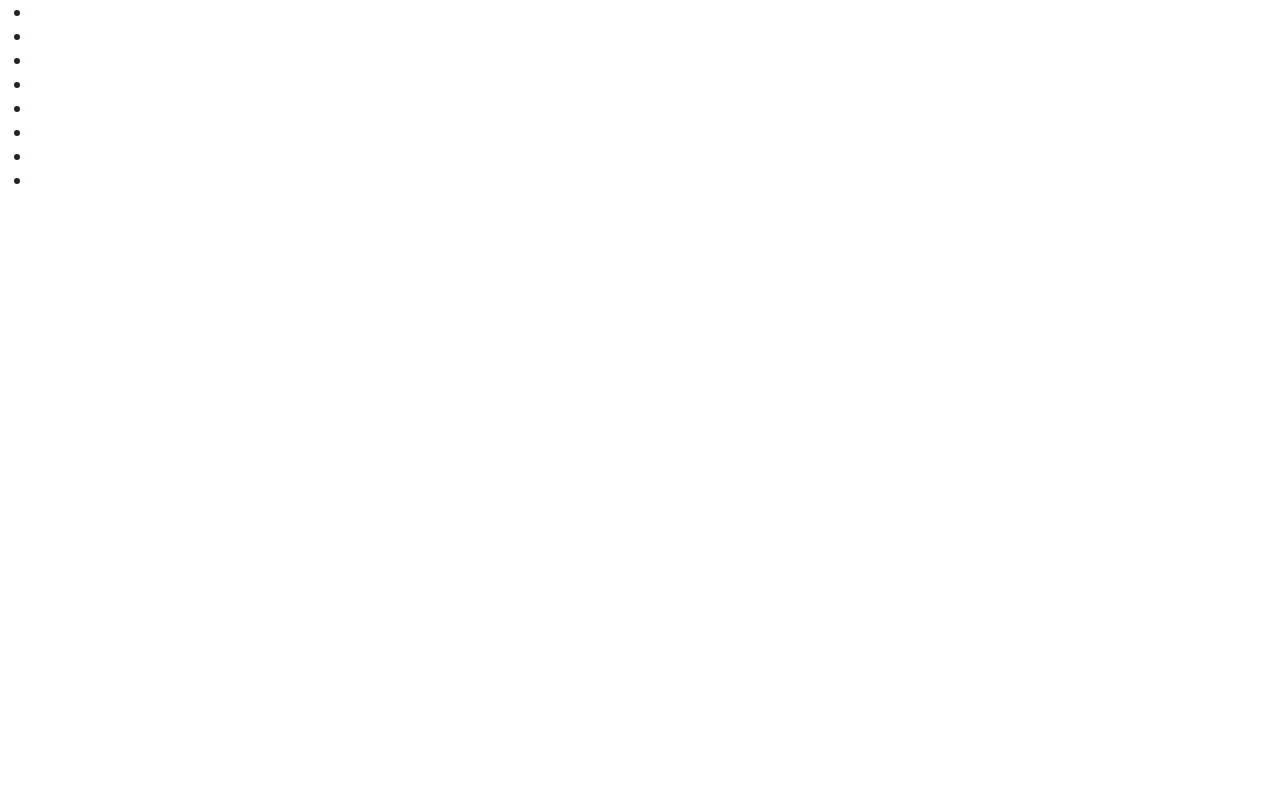
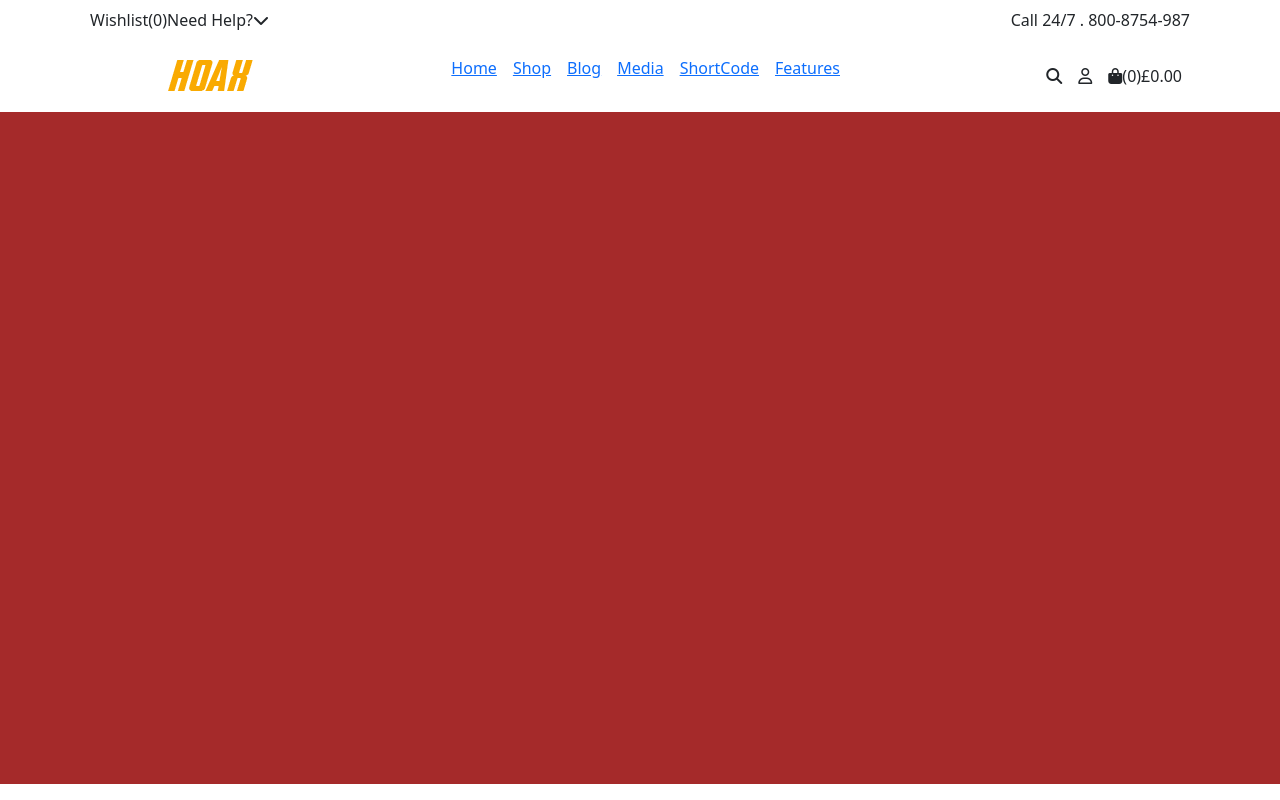
Before and after one commit to DavideFarci/proj-html-vuejs, a Vue app: page / in a window 1280 px wide. Built offline with nearby package versions, Linux system fonts and the light colour scheme.

Commit message:
add header and nav

```diff
--- a/src/components/AppHeader.vue
+++ b/src/components/AppHeader.vue
@@ -1,15 +1,94 @@
 <script>
 import AppNav from "./AppNav.vue";
 
-export default { components: { AppNav } };
+export default {
+  data() {
+    return {
+      navbar: [
+        {
+          title: "Home",
+          link: "#",
+          id: 1,
+        },
+        {
+          title: "Shop",
+          link: "#",
+          id: 2,
+        },
+        {
+          title: "Blog",
+          link: "#",
+          id: 3,
+        },
+        {
+          title: "Media",
+          link: "#",
+          id: 4,
+        },
+        {
+          title: "ShortCode",
+          link: "#",
+          id: 5,
+        },
+        {
+          title: "Features",
+          link: "#",
+          id: 6,
+        },
+      ],
+    };
+  },
+  components: { AppNav },
+};
 </script>
 
 <template>
   <header>
-    <div class="pre_header"></div>
-    <AppNav />
+    <div class="container">
+      <div class="pre_header">
+        <div>
+          <span>Wishlist(0)</span>
+          <span>Need Help?<i class="fa-solid fa-chevron-down"></i></span>
+        </div>
+        <div>Call 24/7 . 800-8754-987</div>
+      </div>
+
+      <div class="navigation">
+        <img src="../assets/img/logo.png" alt="logo" />
+        <AppNav :dataNav="this.navbar" />
+        <div class="myAccount">
+          <div><i class="fa-solid fa-magnifying-glass"></i></div>
+          <div><i class="fa-regular fa-user"></i></div>
+          <div><i class="fa-solid fa-bag-shopping"></i>(0)£0.00</div>
+        </div>
+      </div>
+    </div>
     <div class="jumbotron"></div>
   </header>
 </template>
 
-<style lang="scss" scoped></style>
+<style lang="scss" scoped>
+header {
+  .pre_header {
+    display: flex;
+    justify-content: space-between;
+    padding: 0.5rem;
+  }
+  .navigation {
+    display: flex;
+    justify-content: space-between;
+    align-items: center;
+    gap: 1rem;
+    padding: 0.5rem;
+    .myAccount {
+      display: flex;
+      gap: 1rem;
+      padding: 0.5rem;
+    }
+  }
+  .jumbotron {
+    height: 42rem;
+    background-color: brown;
+  }
+}
+</style>
--- a/src/components/AppNav.vue
+++ b/src/components/AppNav.vue
@@ -1,20 +1,29 @@
 <script>
-export default {};
+export default {
+  props: {
+    dataNav: Array,
+  },
+};
 </script>
 
 <template>
   <nav>
     <ul>
-      <li></li>
-      <li></li>
-      <li></li>
-      <li></li>
-      <li></li>
-      <li></li>
-      <li></li>
-      <li></li>
+      <li v-for="item in dataNav">
+        <a :href="item.link">{{ item.title }}</a>
+      </li>
     </ul>
   </nav>
 </template>
 
-<style lang="scss" scoped></style>
+<style lang="scss" scoped>
+nav {
+  ul {
+    display: flex;
+    align-items: center;
+    gap: 1rem;
+    list-style: none;
+    padding: 0.5rem;
+  }
+}
+</style>
```
